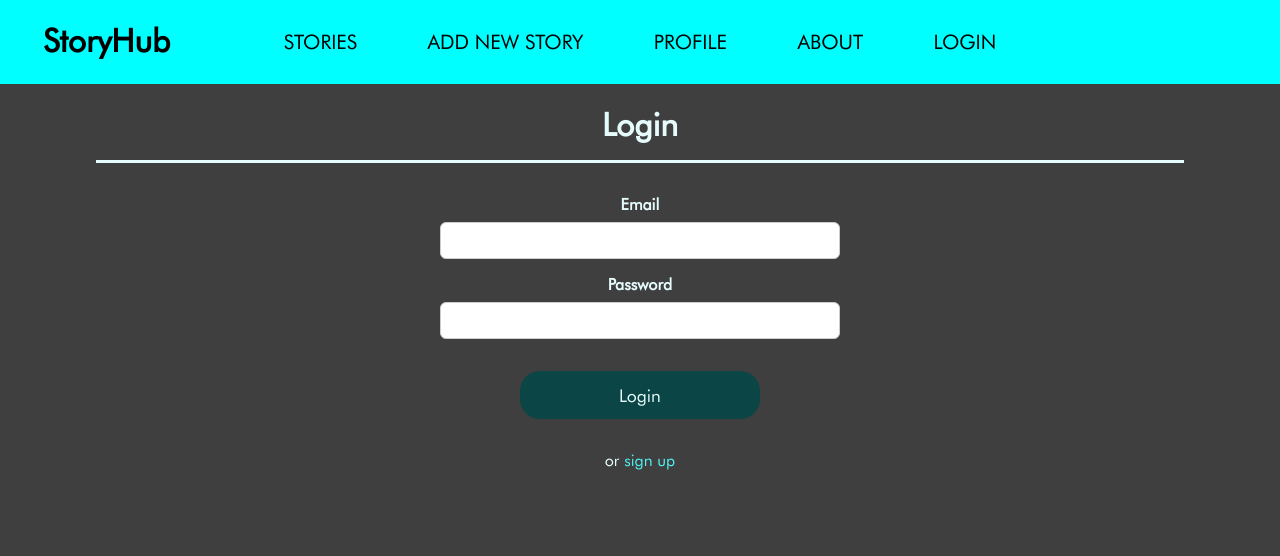
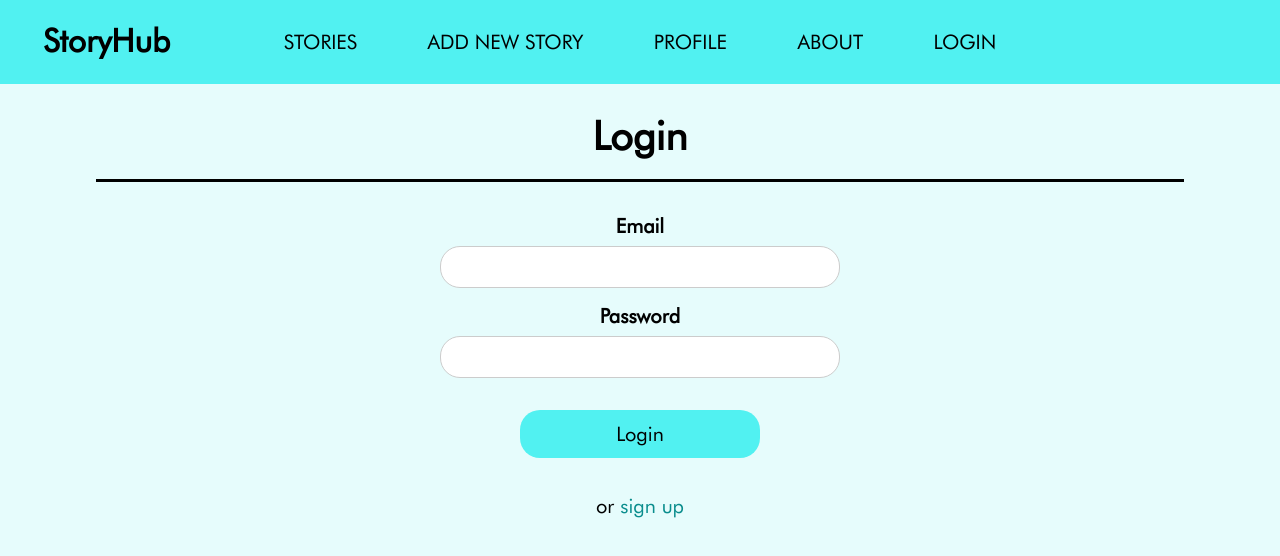
Before and after one commit to Krezlau/StoryHub, a React (Create React App) app: page /login in a window 1280 px wide. Shown: the top 556 px of the page. Built offline with nearby package versions, Linux system fonts and the light colour scheme.

Commit message:
global theme

```diff
--- a/src/styled/Global.ts
+++ b/src/styled/Global.ts
@@ -15,8 +15,8 @@ const GlobalStyles = createGlobalStyle`
   }
 
   body {
-    background-color: #3f3f3f;
-    color: #e6fcfc;
+    background-color: ${props => props.theme.bgColor};
+    color: ${props => props.theme.textColor};
     margin: 0;
     padding: 0;
     width: 100%;
@@ -24,13 +24,13 @@ const GlobalStyles = createGlobalStyle`
 
   a {
     text-decoration: none;
-    color: #51f1f1;
+    color: ${props => props.theme.linkColor};
   }
 
   a:hover,
   a:active,
   a.active {
-    color: #51f1f1;
+    color: ${props => props.theme.linkColor};
   }
 `;
 
--- /dev/null
+++ b/src/styled/Theme.ts
@@ -0,0 +1,57 @@
+import {DefaultTheme} from "styled-components";
+
+declare module 'styled-components' {
+  export interface DefaultTheme {
+    bgColor: string,
+    headerColor: string,
+    buttonColor: string,
+    buttonHoverColor: string,
+    titleColor: string,
+    textColor: string,
+    linkColor: string,
+    navLinkActiveColor: string,
+    standardBorderRadius: string,
+    mainContentFontSize: string,
+    headerFontSize: string,
+    storyCardBgColor: string,
+    storyCardTextColor: string,
+    storyCardLinkColor: string,
+    storyCardLinkHoverColor: string,
+  }
+}
+
+export const DarkMode: DefaultTheme = {
+  bgColor: '#3f3f3f',
+  headerColor: '#51f1f1',
+  buttonColor: '#0b4545',
+  buttonHoverColor: '#126e6e',
+  titleColor: 'black',
+  textColor: '#e6fcfc',
+  linkColor: '#51f1f1',
+  navLinkActiveColor: '#0dc2c2',
+  standardBorderRadius: '20px',
+  mainContentFontSize: '1.15rem',
+  headerFontSize: '1.25rem',
+  storyCardBgColor: 'white',
+  storyCardTextColor: 'black',
+  storyCardLinkColor: '#065959',
+  storyCardLinkHoverColor: '#0a8d8d',
+}
+
+export const LightMode: DefaultTheme = {
+  bgColor: '#e6fcfc',
+  headerColor: '#51f1f1',
+  buttonColor: '#51f1f1',
+  buttonHoverColor: '#0dc2c2',
+  titleColor: 'black',
+  textColor: 'black',
+  linkColor: '#0a8d8d',
+  navLinkActiveColor: '#0dc2c2',
+  standardBorderRadius: '20px',
+  mainContentFontSize: '1.25rem',
+  headerFontSize: '1.25rem',
+  storyCardBgColor: '#6989ff',
+  storyCardTextColor: 'black',
+  storyCardLinkColor: '#51f1f1',
+  storyCardLinkHoverColor: '#0dc2c2',
+}
--- a/src/styled/components/UI/NavigationPanel.ts
+++ b/src/styled/components/UI/NavigationPanel.ts
@@ -11,11 +11,11 @@ export const Header = styled.header`
   margin: 0;
   width: 100%;
   height: 84px;
-  background: aqua;
+  background: ${props => props.theme.headerColor};
   z-index: 999;
 
   a {
-    color: black;
+    color: ${props => props.theme.titleColor};
   }
 
   @media screen and (min-width: ${mediaQuery}){
@@ -32,7 +32,7 @@ export const Title = styled(Link)`
 
 export const NavigationContainer = styled.nav<{isOpen: boolean}>`
   ${(props) => !props.isOpen ? 'display: none' : 'display: block'};
-  background: aqua;
+  background: ${props => props.theme.headerColor};
 
   @media screen and (min-width: ${mediaQuery}) {
     display: block;
@@ -41,7 +41,7 @@ export const NavigationContainer = styled.nav<{isOpen: boolean}>`
 
 export const NavigationList = styled.ul`
   list-style: none;
-  font-size: 1.25rem;
+  font-size: ${props => props.theme.headerFontSize};
   margin: 0;
   padding: 0;
 
@@ -56,7 +56,7 @@ export const NavigationList = styled.ul`
     text-transform: uppercase;
     background: none;
     border: none;
-    font-size: 1em;
+    font-size: ${props => props.theme.headerFontSize};
     padding: 0;
   }
 
@@ -71,16 +71,16 @@ export const NavigationList = styled.ul`
 
     button,
     a {
-      color: black;
+      color: ${props => props.theme.titleColor};
       cursor: pointer;
     }
     button:hover,
     a:hover {
-      color: #0dc2c2;
+      color: ${props => props.theme.navLinkActiveColor};
     }
     a:active,
     a.active {
-      color: #0dc2c2;
+      color: ${props => props.theme.navLinkActiveColor};
       border-bottom-style: solid;
       border-bottom-width: 2px;
     }
--- a/src/styled/components/UI/Notification.ts
+++ b/src/styled/components/UI/Notification.ts
@@ -6,9 +6,9 @@ export const NotificationContainer = styled.div<{isEnabled: boolean}>`
   width: 70%;
   left: 50%;
   margin-left: -35%;
-  background: #51f1f1;
-  color: black;
-  border-radius: 14px;
+  background: ${props => props.theme.headerColor};
+  color: ${props => props.theme.titleColor};
+  border-radius: ${props => props.theme.standardBorderRadius};
   padding: 0;
   animation: ${(props) => props.isEnabled ? 'content-appear 1s ease-in-out forwards' : 'fade-out 1s ease-out backwards'};
   opacity: ${(props) => props.isEnabled ? '1' : '0' };
--- a/src/styled/components/UI/UIElements.ts
+++ b/src/styled/components/UI/UIElements.ts
@@ -1,20 +1,20 @@
 import styled from "styled-components";
 
 export const Button = styled.button`
-  font-size: 1.1rem;
+  font-size: ${props => props.theme.mainContentFontSize};
   margin: 1rem auto;
   width: 100%;
   max-width: 15rem;
   padding: 0 1.5rem;
   height: 3rem;
-  border-radius: 20px;
+  border-radius: ${props => props.theme.standardBorderRadius};
   border-style: none;
-  background: #0b4545;
-  color: #e6fcfc;
+  background: ${props => props.theme.buttonColor};
+  color: ${props => props.theme.textColor};
 
   &:active,
   &:hover {
-    background: #126e6e;
+    background: ${props => props.theme.buttonHoverColor};
   }
 `
 
@@ -31,7 +31,7 @@ export const LoadingSpinner = styled.div`
     margin: 8px;
     border-radius: 50%;
     border: 6px solid;
-    border-color: teal transparent teal transparent;
+    border-color: ${props => props.theme.buttonColor} transparent ${props => props.theme.buttonColor} transparent;
     animation: spinner 1.2s linear infinite;
   }
 
--- a/src/styled/components/forms/Form.ts
+++ b/src/styled/components/forms/Form.ts
@@ -16,23 +16,27 @@ export const FormContent = styled.div`
     font: inherit;
     padding: 0.5rem;
     margin: 0;
-    border-radius: 6px;
+    border-radius: ${props => props.theme.standardBorderRadius};
     border: 1px solid #ccc;
     width: calc(100% - 1rem - 2px);
     max-width: 25rem;
   }
 
   textarea {
+    font: inherit;
     resize: none;
+    padding: 0.5rem;
+    margin: 0;
     width: calc(100% - 6px);
     max-width: 25rem;
     height: 20rem;
+    border-radius: ${props => props.theme.standardBorderRadius};
   }
 
   select {
     padding: .5rem;
     border-style: none;
-    border-radius: 14px;
+    border-radius: ${props => props.theme.standardBorderRadius};
     width: calc(100% - 1rem - 2px);
     max-width: 25rem;
   }
--- a/src/styled/components/stories/Story.ts
+++ b/src/styled/components/stories/Story.ts
@@ -3,8 +3,8 @@ import styled from "styled-components";
 export const StoryContainer = styled.li`
   border-radius: 10px;
   border-style: none;
-  background: whitesmoke;
-  color: black;
+  background: ${props => props.theme.storyCardBgColor};
+  color: ${props => props.theme.storyCardTextColor};
   padding: 1rem;
   margin: 1rem;
   text-align: left;
@@ -16,8 +16,12 @@ export const StoryContainer = styled.li`
     text-decoration: none;
     text-align: right;
     align-self: flex-end;
-    color: #0f5b5b;
-    font-size: 1.25rem;
+    color: ${props => props.theme.storyCardLinkColor};
+    font-size: ${props => props.theme.headerFontSize};
+  }
+
+  a:hover {
+    color: ${props => props.theme.storyCardLinkHoverColor};
   }
 `
 
--- a/src/styled/components/stories/StoryDetails.ts
+++ b/src/styled/components/stories/StoryDetails.ts
@@ -1,7 +1,7 @@
 import styled from "styled-components";
 
 export const StoryDetailsContent = styled.div`
-  font-size: 1.3rem;
+  font-size: ${props => props.theme.headerFontSize};
   text-align: justify;
 `
 
@@ -19,7 +19,7 @@ export const StoryDetailsFooter = styled.div`
   display: flex;
   justify-content: space-between;
   padding: 1rem;
-  font-size: 1.1rem;
+  font-size: ${props => props.theme.mainContentFontSize};
 `
 
 export const StoryDetailsActivityInfo = styled.div`
@@ -43,12 +43,12 @@ export const StoryDetailsActions = styled.div`
     border-style: none;
     border-radius: 10px;
     padding: .5rem 1rem;
-    background: #0b4545;
-    color: #e6fcfc;
+    background: ${props => props.theme.buttonColor};
+    color: ${props => props.theme.textColor};
   }
 
   button:active,
   button:hover{
-    background: #126e6e;
+    background: ${props => props.theme.buttonHoverColor};
   }
 `
--- a/src/styled/components/stories/StoryTag.ts
+++ b/src/styled/components/stories/StoryTag.ts
@@ -3,12 +3,13 @@ import styled from "styled-components";
 export const Tag = styled.li`
   display: flex;
   justify-content: center;
-  border-radius: 14px;
-  background: #0dc2c2;
+  border-radius: ${props => props.theme.standardBorderRadius};
+  background: ${props => props.theme.headerColor};
   width: auto;
   margin-right: 1rem;
   margin-bottom: 1rem;
   align-self: center;
+  color: ${props => props.theme.titleColor};
 
   p {
     margin: .3rem .5rem;
--- a/src/styled/components/user-profiles/ProfileContent.ts
+++ b/src/styled/components/user-profiles/ProfileContent.ts
@@ -12,7 +12,6 @@ export const UserContent = styled.div`
 `
 
 export const UserInfo = styled.div`
-  font-size: 1.2rem;
   word-wrap: break-word;
 `
 
--- a/src/styled/pages/Page.ts
+++ b/src/styled/pages/Page.ts
@@ -8,4 +8,5 @@ export const Page = styled.div`
   margin: 84px auto;
   max-width: 70rem;
   text-align: center;
+  font-size: ${props => props.theme.mainContentFontSize};
 `;
```
Also changed, not shown: src/App.tsx (+5 -3 lines).
